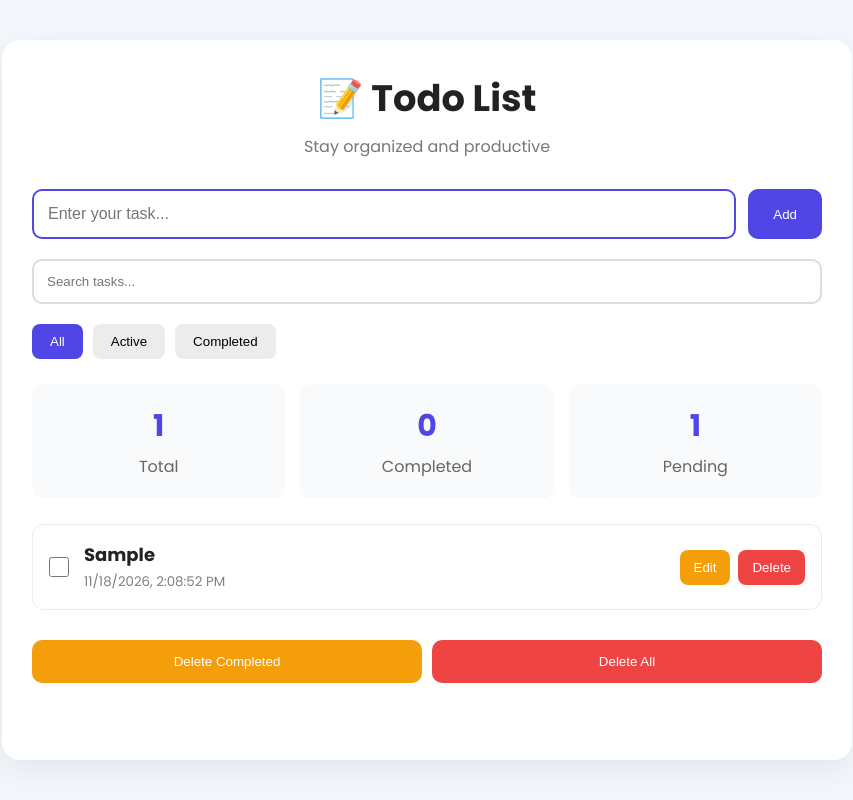
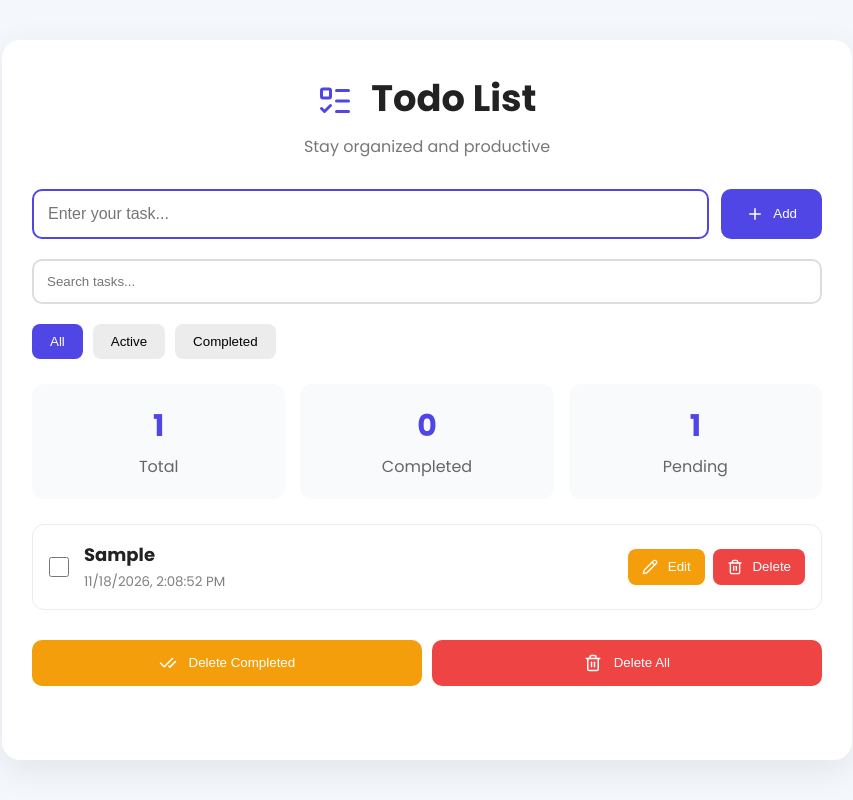
Before and after one commit to preetam5000/todo, a plain HTML site: page todo/index.html in a window 1280 px wide. Both pictures are taken after typing "Sample" into the empty fields and a click on the button "Add". Shown: the whole page, without its empty margins (213-1066 px from the left). Drawn offline with nearby package versions, Linux system fonts and the light colour scheme.

Commit message:
lucid-icon

```diff
--- a/todo/index.html
+++ b/todo/index.html
@@ -12,7 +12,7 @@
 <body>
     <main class="container">
         <header>
-            <h1>📝 Todo List</h1>
+            <h1><i data-lucide="list-todo"></i> Todo List</h1>
             <p>Stay organized and productive</p>
         </header>
 
@@ -23,7 +23,7 @@
                 placeholder="Enter your task..."
                 aria-label="New task"
             >
-            <button type="button" id="addBtn">Add</button>
+            <button type="button" id="addBtn"><i data-lucide="plus"></i> Add</button>
         </section>
 
         <section class="search-section" aria-label="Search tasks">
@@ -61,14 +61,16 @@
         </section>
 
         <div id="emptyState" aria-live="polite">
-            <div class="empty-icon" aria-hidden="true">📋</div>
+            <div class="empty-icon" aria-hidden="true">
+                <i data-lucide="clipboard-list"></i>
+            </div>
             <h2>No Tasks Yet</h2>
             <p>Add your first task to get started.</p>
         </div>
 
         <section class="footer-buttons" aria-label="Task actions">
-            <button type="button" id="deleteCompleted">Delete Completed</button>
-            <button type="button" id="deleteAll">Delete All</button>
+            <button type="button" id="deleteCompleted"><i data-lucide="check-check"></i> Delete Completed</button>
+            <button type="button" id="deleteAll"><i data-lucide="trash-2"></i> Delete All</button>
         </section>
     </main>
 
@@ -77,12 +79,14 @@
             <h2 id="editTitle">Edit Task</h2>
             <input type="text" id="editInput" aria-label="Task name">
             <div class="modal-buttons">
-                <button type="button" id="saveEdit">Save</button>
-                <button type="button" id="cancelEdit">Cancel</button>
+                            <button type="button" id="saveEdit"><i data-lucide="check"></i> Save</button>
+                            <button type="button" id="cancelEdit"><i data-lucide="x"></i> Cancel</button>
             </div>
         </div>
     </div>
 
+    <!-- Lucide Icons -->
+    <script src="https://unpkg.com/lucide@latest"></script>
     <script src="script.js"></script>
 </body>
 </html>
--- a/todo/script.js
+++ b/todo/script.js
@@ -89,13 +89,13 @@ function renderTodos() {
         const editBtn = document.createElement('button');
         editBtn.type = 'button';
         editBtn.className = 'edit-btn';
-        editBtn.textContent = 'Edit';
+                editBtn.innerHTML = '<i data-lucide="pencil"></i> Edit';
         editBtn.addEventListener('click', () => openEditModal(todo));
 
         const deleteBtn = document.createElement('button');
         deleteBtn.type = 'button';
         deleteBtn.className = 'delete-btn';
-        deleteBtn.textContent = 'Delete';
+                deleteBtn.innerHTML = '<i data-lucide="trash-2"></i> Delete';
         deleteBtn.addEventListener('click', () => {
             todos = todos.filter(task => task.id !== todo.id);
             saveTodos();
@@ -107,6 +107,8 @@ function renderTodos() {
         todoList.append(item);
     });
 
+            // Initialize Lucide icons for dynamically created elements
+            lucide.createIcons();
     updateStatistics();
 }
 
--- a/todo/style.css
+++ b/todo/style.css
@@ -361,3 +361,49 @@ header p {
         width: 90%;
     }
 }
+
+    /* Lucide Icons Styling */
+    [data-lucide] {
+        display: inline-block;
+        vertical-align: middle;
+        stroke-width: 2;
+        flex-shrink: 0;
+    }
+
+    header h1 [data-lucide] {
+        width: 36px;
+        height: 36px;
+        margin-right: 10px;
+        color: #4f46e5;
+    }
+
+    .todo-input button [data-lucide] {
+        width: 18px;
+        height: 18px;
+        margin-right: 6px;
+    }
+
+    .footer-buttons button [data-lucide] {
+        width: 18px;
+        height: 18px;
+        margin-right: 8px;
+    }
+
+    .edit-btn [data-lucide],
+    .delete-btn [data-lucide] {
+        width: 16px;
+        height: 16px;
+        margin-right: 6px;
+    }
+
+    .modal-buttons button [data-lucide] {
+        width: 16px;
+        height: 16px;
+        margin-right: 6px;
+    }
+
+    .empty-icon [data-lucide] {
+        width: 80px;
+        height: 80px;
+        color: #ccc;
+    }
```
